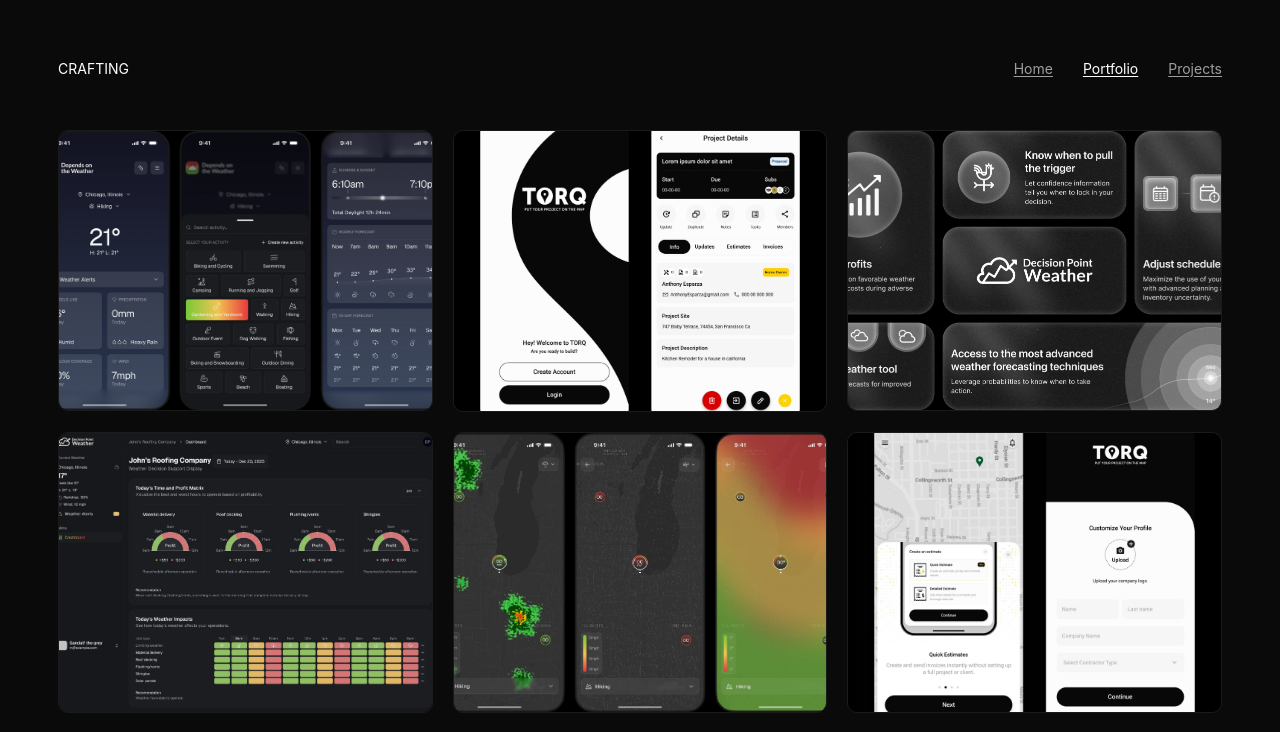
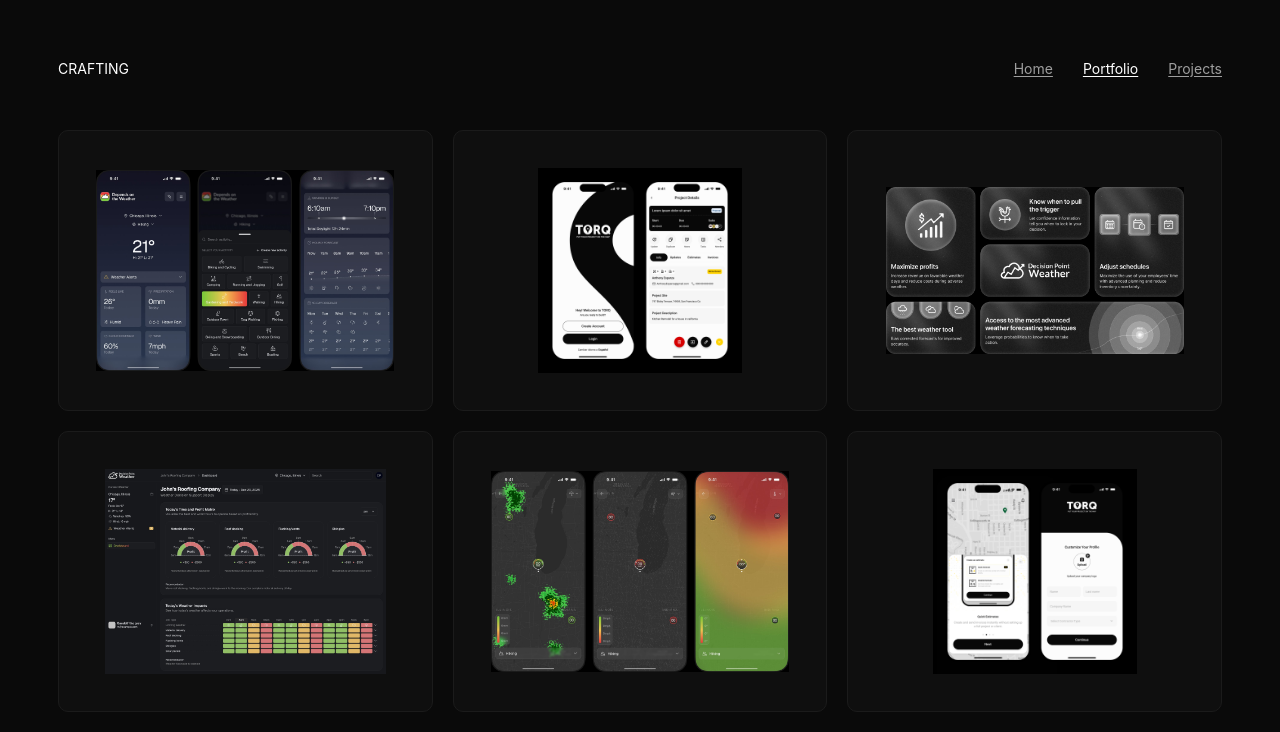
Before and after one commit to eudisalvz/portfolio-claude, a Next.js app: page /portfolio in a window 1280 px wide. Shown: the top 732 px of the page. Built offline with nearby package versions, Linux system fonts and the light colour scheme; a web font is replaced by a local one.

Commit message:
fix: images at 80% of vessel with padding, objectFit contain

```diff
--- a/app/portfolio/page.tsx
+++ b/app/portfolio/page.tsx
@@ -22,6 +22,11 @@
   overflow: "hidden",
   cursor: "pointer",
   position: "relative",
+  padding: "10%",
+  boxSizing: "border-box",
+  display: "flex",
+  alignItems: "center",
+  justifyContent: "center",
 };
 
 export default function Portfolio() {
@@ -77,7 +82,7 @@
           <div className="p-grid-desktop">
             {cards.map((card) => (
               <div key={card.id} style={cardStyle}>
-                <img src={card.src} alt="" style={{ width: "100%", height: "100%", objectFit: "cover", display: "block", objectPosition: card.position }} />
+                <img src={card.src} alt="" style={{ width: "100%", height: "100%", objectFit: "contain", display: "block", width: "100%", height: "100%" }} />
               </div>
             ))}
           </div>
@@ -88,7 +93,7 @@
           <div className="p-grid-mobile">
             {cards.map((card) => (
               <div key={card.id} style={cardStyle}>
-                <img src={card.src} alt="" style={{ width: "100%", height: "100%", objectFit: "cover", display: "block", objectPosition: card.position }} />
+                <img src={card.src} alt="" style={{ width: "100%", height: "100%", objectFit: "contain", display: "block", width: "100%", height: "100%" }} />
               </div>
             ))}
           </div>
```
